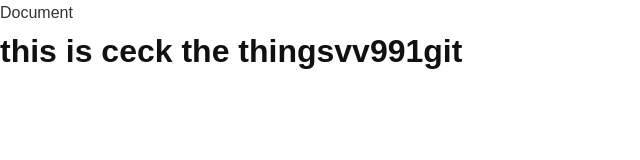
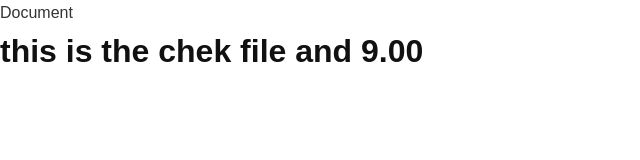
Before and after one commit to khatushyam1/testing, a plain HTML site: page index.html in a window 1280 px wide. Shown: the whole page, without its empty margins (0-640 px from the left). Drawn offline with Linux system fonts and the light colour scheme.

Commit message:
main mein tha us waqt

```diff
--- a/index.html
+++ b/index.html
@@ -7,7 +7,7 @@
     <title>Document</title>
 </head>
 <body>
-  <h1>this is ceck the thingsvv991git
-  </h1>
+  <h1>this is the chek file and 9.00
+ </h1>
 </body>
 </html>
--- a/styles.css
+++ b/styles.css
@@ -1,4 +1,3 @@
-/* Reset all default styles */
 * {
   margin: 0;
   padding: 0;
@@ -67,7 +66,6 @@ main {
 
 .btn-danger { background-color: #e74c3c; }
 .btn-success { background-color: #27ae60; }
-7. Card Style
 
 .card {
   background: #fff;
```
